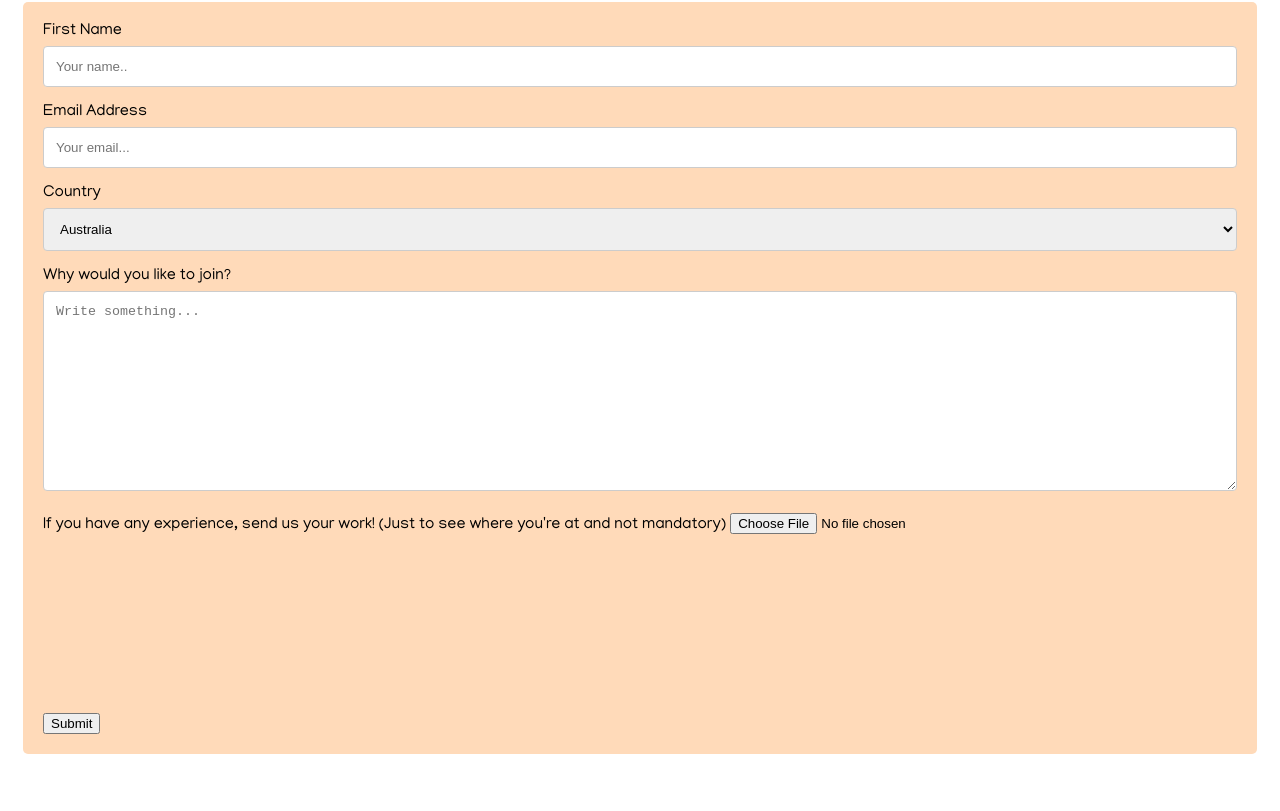
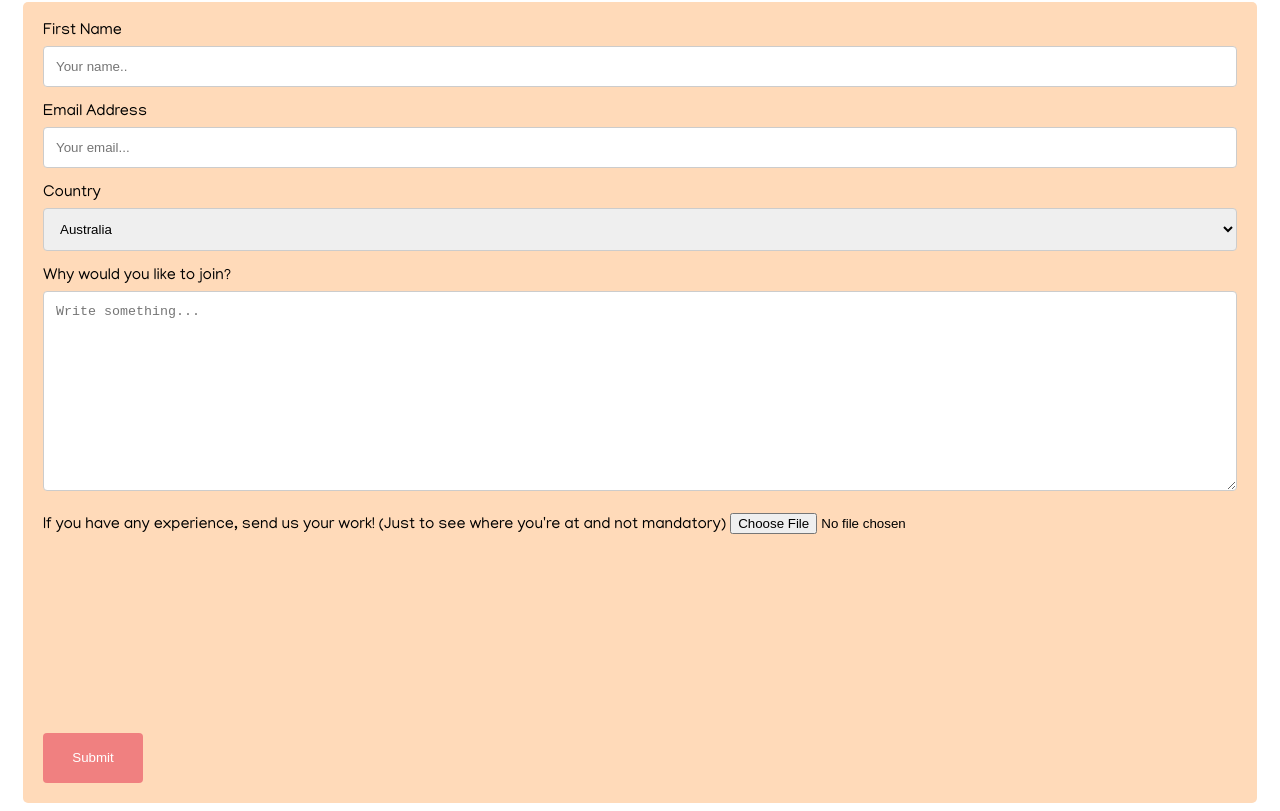
Before and after one commit to codekittie/csschick, a plain HTML site: page contact.html in a window 1280 px wide. Shown: the part 423-1234 px from the top of the page. Before the commit the page ends 1185 px from the top, so only its background shows below. Drawn offline with Linux system fonts and the light colour scheme; a script that the page names is missing; a web font is replaced by a local one.

Commit message:
Made the button pretty

```diff
--- a/contact.css
+++ b/contact.css
@@ -77,17 +77,20 @@ input[type=text], select, textarea {
 }
 
 /* Style the submit button with a specific background color etc */
-a[type=submit] {
+button[type=submit] {
   background-color: lightcoral;
   color: white;
   padding: 12px 20px;
   border: none;
   border-radius: 4px;
   cursor: pointer;
+  width: 100px;
+  height: 50px;
+  margin-top: 20px;
 }
 
 /* When moving the mouse over the submit button, add a darker green color */
-a[type=submit]:hover {
+button[type=submit]:hover {
   background-color: grey;
   transition: 1s;
 }
```
